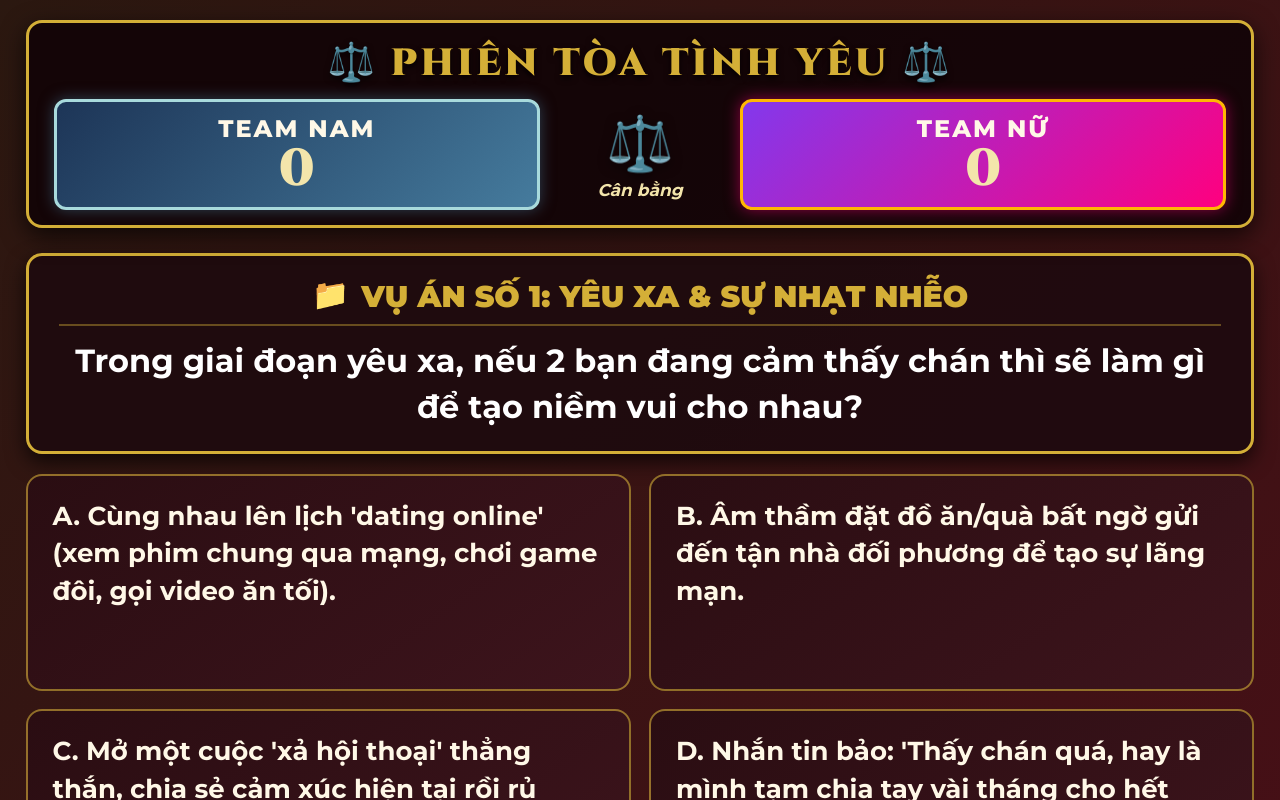
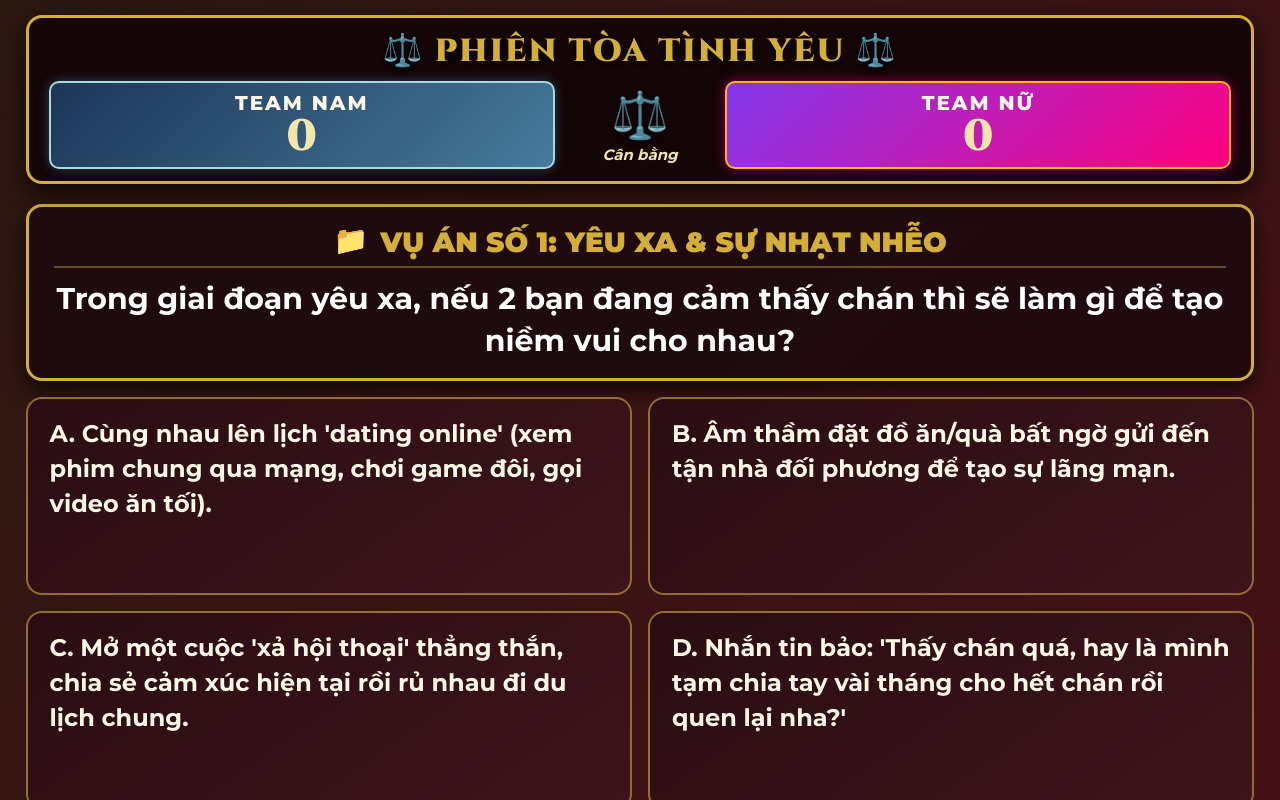
Before and after one commit to iamdoary/phientoadaunam, a plain HTML site: page index.html in a window 1280 px wide. Both pictures are taken after a click on the button "BẮT ĐẦU MỞ HỒ SƠ 🔨". Shown: the top 800 px of the page. Drawn offline with Linux system fonts and the light colour scheme.

Commit message:
Update index.html

```diff
--- a/index.html
+++ b/index.html
@@ -34,8 +34,8 @@
             display: flex;
             flex-direction: column;
             align-items: center;
-            padding: 20px 2vw;
-            overflow-y: auto; /* Cho phép cuộn tự nhiên khi nội dung dài */
+            padding: 15px 2vw;
+            overflow-y: auto;
         }
 
         /* CONTAINER CHÍNH CĂN GIỮA */
@@ -48,27 +48,27 @@
             margin: auto;
         }
 
-        /* HEADER & SCOREBOARD - GHIM CỐ ĐỊNH KHI CUỘN TRANG */
+        /* HEADER & SCOREBOARD - CHIỀU CAO VỪA VẶN ĐỂ KHÔNG ĐÈ NỘI DUNG */
         header {
             width: 100%;
             background: rgba(20, 5, 8, 0.95);
             border: 3px solid var(--gold-primary);
             border-radius: 16px;
-            padding: 15px 25px;
+            padding: 12px 20px;
             box-shadow: 0 8px 25px rgba(0,0,0,0.7);
             text-align: center;
-            margin-bottom: 25px;
+            margin-bottom: 20px;
             position: sticky;
-            top: 10px;
+            top: 0;
             z-index: 100;
         }
 
         .main-title {
             font-family: 'Cinzel', serif;
             color: var(--gold-primary);
-            font-size: clamp(26px, 3.5vw, 38px);
-            letter-spacing: 3px;
-            margin-bottom: 10px;
+            font-size: clamp(22px, 3vw, 32px);
+            letter-spacing: 2px;
+            margin-bottom: 8px;
             text-shadow: 0 3px 6px rgba(0,0,0,0.9);
             font-weight: 900;
         }
@@ -77,37 +77,37 @@
             display: flex;
             justify-content: space-between;
             align-items: center;
-            gap: 20px;
+            gap: 15px;
         }
 
         .team-box {
             flex: 1;
-            padding: 12px 18px;
-            border-radius: 12px;
+            padding: 8px 12px;
+            border-radius: 10px;
             font-weight: bold;
         }
 
         .team-nam {
             background: linear-gradient(135deg, var(--team-nam), var(--team-nam-light));
-            border: 3px solid #A8DADC;
-            box-shadow: 0 0 15px rgba(69, 123, 157, 0.5);
+            border: 2px solid #A8DADC;
+            box-shadow: 0 0 12px rgba(69, 123, 157, 0.5);
         }
 
         .team-nu {
             background: linear-gradient(135deg, var(--team-nu), var(--team-nu-pink));
-            border: 3px solid #FFB703;
-            box-shadow: 0 0 15px rgba(255, 0, 127, 0.5);
+            border: 2px solid #FFB703;
+            box-shadow: 0 0 12px rgba(255, 0, 127, 0.5);
         }
 
         .team-name {
-            font-size: clamp(16px, 2vw, 24px);
+            font-size: clamp(14px, 1.8vw, 20px);
             text-transform: uppercase;
             letter-spacing: 2px;
             font-weight: 800;
         }
 
         .team-score {
-            font-size: clamp(34px, 4.5vw, 52px);
+            font-size: clamp(28px, 3.8vw, 44px);
             font-family: 'Cinzel', serif;
             color: var(--gold-light);
             font-weight: 900;
@@ -116,7 +116,7 @@
 
         /* KHU VỰC CÁN CÂN TÒA ÁN */
         .scale-wrapper {
-            flex: 0 0 160px;
+            flex: 0 0 140px;
             display: flex;
             flex-direction: column;
             align-items: center;
@@ -124,16 +124,16 @@
         }
 
         .scale-icon {
-            font-size: clamp(36px, 4.5vw, 54px);
+            font-size: clamp(30px, 3.8vw, 46px);
             transition: transform 0.5s cubic-bezier(0.175, 0.885, 0.32, 1.275);
             transform-origin: center center;
             filter: drop-shadow(0 3px 6px rgba(0,0,0,0.7));
         }
 
         .scale-status {
-            font-size: clamp(13px, 1.5vw, 17px);
+            font-size: clamp(12px, 1.3vw, 15px);
             color: var(--gold-light);
-            margin-top: 4px;
+            margin-top: 2px;
             font-style: italic;
             font-weight: 700;
         }
@@ -158,11 +158,11 @@
             display: flex;
         }
 
-        /* LOBBY / MÀN HÌNH CHỜ */
+        /* LOBBY / MÀN HÌNH CHỜ - VỪA KHÍT 1 MÀN HÌNH */
         #lobby-screen {
             background: rgba(40, 15, 20, 0.9);
             border: 3px solid var(--gold-primary);
-            padding: 40px 30px;
+            padding: 35px 30px;
             border-radius: 20px;
             box-shadow: 0 12px 35px rgba(0,0,0,0.8);
             width: 100%;
@@ -173,7 +173,7 @@
         .lobby-title {
             font-family: 'Cinzel', serif;
             color: var(--gold-light);
-            font-size: clamp(28px, 3.5vw, 42px);
+            font-size: clamp(26px, 3.2vw, 38px);
             margin-bottom: 20px;
             font-weight: 900;
         }
@@ -190,7 +190,7 @@
             background: linear-gradient(45deg, var(--gold-primary), var(--gold-light));
             color: #2A080C;
             font-weight: 900;
-            font-size: clamp(20px, 2.5vw, 30px);
+            font-size: clamp(20px, 2.5vw, 28px);
             padding: 16px 50px;
             border: none;
             border-radius: 40px;
@@ -206,14 +206,14 @@
             box-shadow: 0 10px 28px rgba(212, 175, 55, 0.8);
         }
 
-        /* GIAO DIỆN HỒ SƠ VỤ ÁN - CHỮ TO RÕ, TỰ ĐỘNG CUỘN TRANG MƯỢT MÀ */
+        /* GIAO DIỆN HỒ SƠ VỤ ÁN - VỪA KHÍT 1 MÀN HÌNH ĐẦU TIÊN */
         .case-card {
             width: 100%;
             background: rgba(30, 10, 15, 0.92);
             border: 3px solid var(--gold-primary);
             border-radius: 16px;
-            padding: 20px 30px;
-            margin-bottom: 20px;
+            padding: 16px 25px;
+            margin-bottom: 16px;
             box-shadow: 0 8px 20px rgba(0,0,0,0.7);
             text-align: center;
         }
@@ -221,10 +221,10 @@
         .case-header {
             font-family: 'Cinzel', serif;
             color: var(--gold-primary);
-            font-size: clamp(22px, 2.5vw, 30px);
+            font-size: clamp(20px, 2.4vw, 28px);
             border-bottom: 2px solid rgba(212, 175, 55, 0.4);
-            padding-bottom: 8px;
-            margin-bottom: 12px;
+            padding-bottom: 6px;
+            margin-bottom: 10px;
             display: flex;
             align-items: center;
             justify-content: center;
@@ -233,19 +233,19 @@
         }
 
         .case-question {
-            font-size: clamp(22px, 2.8vw, 32px); /* Tăng cỡ chữ câu hỏi cực to nét */
+            font-size: clamp(20px, 2.6vw, 30px); /* Chữ câu hỏi rất rõ, không bị đè */
             font-weight: 700;
-            line-height: 1.45;
+            line-height: 1.4;
             color: #FFF;
         }
 
-        /* GRID ĐÁP ÁN (BẰNG CHỨNG) - TO RÕ RỘNG RÃI */
+        /* GRID ĐÁP ÁN (BẰNG CHỨNG) - NẰM TRỌN TRONG MÀN HÌNH 1 */
         .answers-grid {
             display: grid;
             grid-template-columns: 1fr 1fr;
-            gap: 18px;
+            gap: 16px;
             width: 100%;
-            margin-bottom: 25px;
+            margin-bottom: 40px; /* Tạo khoảng trống thoải mái trước khi cuộn xuống BTC */
         }
 
         @media (max-width: 768px) {
@@ -258,12 +258,12 @@
             background: linear-gradient(145deg, #2A0D12, #3D141C);
             border: 2px solid rgba(212, 175, 55, 0.6);
             border-radius: 16px;
-            padding: 22px 25px;
+            padding: 18px 22px;
             cursor: pointer;
             display: flex;
             flex-direction: column;
             justify-content: space-between;
-            min-height: 140px;
+            min-height: 130px;
             transition: all 0.25s ease;
             text-align: left;
         }
@@ -281,7 +281,7 @@
         }
 
         .evidence-text {
-            font-size: clamp(18px, 2.2vw, 26px); /* Tăng cỡ chữ đáp án siêu rõ */
+            font-size: clamp(17px, 2.2vw, 24px); /* Chữ đáp án to rõ chuẩn TV */
             line-height: 1.45;
             color: #FFF8E7;
             font-weight: 600;
@@ -291,7 +291,7 @@
             align-self: flex-end;
             font-family: 'Cinzel', serif;
             font-weight: 900;
-            font-size: clamp(32px, 3.8vw, 46px); /* Số % cực to lấp lánh */
+            font-size: clamp(30px, 3.5vw, 44px);
             color: var(--gold-light);
             opacity: 0;
             transform: scale(0.5);
@@ -305,22 +305,24 @@
             transform: scale(1);
         }
 
-        /* BÀN ĐIỀU KHIỂN THẨM PHÁN (BTC CONTROLLER) */
+        /* BÀN ĐIỀU KHIỂN THẨM PHÁN (BTC CONTROLLER) - NẰM Ở TRANG DƯỚI, CUỘN XUỐNG MỚI THẤY */
         .judge-panel {
             width: 100%;
             background: rgba(15, 5, 8, 0.95);
             border: 2px solid var(--gold-primary);
             border-radius: 16px;
-            padding: 18px 25px;
+            padding: 22px 30px;
             display: flex;
             flex-direction: column;
-            gap: 12px;
+            gap: 15px;
             align-items: center;
-            margin-bottom: 30px;
+            margin-top: 20px;
+            margin-bottom: 50px;
+            box-shadow: 0 10px 30px rgba(0,0,0,0.8);
         }
 
         .panel-title {
-            font-size: clamp(14px, 1.5vw, 18px);
+            font-size: clamp(15px, 1.8vw, 20px);
             text-transform: uppercase;
             letter-spacing: 2px;
             color: var(--gold-primary);
@@ -335,14 +337,14 @@
         }
 
         .btn-team {
-            padding: 15px 25px;
+            padding: 16px 25px;
             border: none;
             border-radius: 12px;
             font-weight: 800;
             color: white;
             cursor: pointer;
             transition: all 0.2s ease;
-            font-size: clamp(16px, 2vw, 22px);
+            font-size: clamp(18px, 2.2vw, 24px);
             flex: 1;
             display: flex;
             align-items: center;
@@ -370,10 +372,10 @@
             background: linear-gradient(45deg, #333, #555);
             color: var(--gold-light);
             border: 2px solid var(--gold-primary);
-            padding: 12px 40px;
+            padding: 14px 45px;
             border-radius: 30px;
             font-weight: 800;
-            font-size: clamp(16px, 2vw, 22px);
+            font-size: clamp(18px, 2.2vw, 24px);
             cursor: pointer;
             transition: all 0.2s ease;
         }
@@ -437,7 +439,7 @@
 <body>
 
     <div class="app-container">
-        <!-- SCOREBOARD HEADER (GHIM CỐ ĐỊNH TRÊN ĐỈNH KHI CUỘN TRANG) -->
+        <!-- SCOREBOARD HEADER (GHIM TRÊN ĐỈNH) -->
         <header>
             <div class="main-title">⚖️ PHIÊN TÒA TÌNH YÊU ⚖️</div>
             <div class="scoreboard-container">
@@ -462,7 +464,7 @@
         </header>
 
         <main>
-            <!-- 1. MÀN HÌNH KHAI MẠC (LOBBY - VỪA KHÍT NÊN KHÔNG CẦN CUỘN) -->
+            <!-- 1. MÀN HÌNH KHAI MẠC (LOBBY - VỪA KHÍT 1 MÀN HÌNH) -->
             <div id="lobby-screen" class="screen active">
                 <h2 class="lobby-title">KHAI MẠC PHIÊN TÒA SPECIAL 20/10</h2>
                 <p class="lobby-desc">
@@ -473,9 +475,9 @@
                 <button class="btn-gold" onclick="startGame()">Bắt Đầu Mở Hồ Sơ 🔨</button>
             </div>
 
-            <!-- 2. MÀN HÌNH CHƠI GAME (GAMEPLAY - CHỮ TO ĐẬM RÕ NÉT, CUỘN TRANG MƯỢT MÀ) -->
+            <!-- 2. MÀN HÌNH CHƠI GAME (GAMEPLAY) -->
             <div id="game-screen" class="screen">
-                <!-- THÔNG TIN VỤ ÁN -->
+                <!-- THÔNG TIN VỤ ÁN & 4 ĐÁP ÁN (NẰM TRỌN NGUYÊN MÀN HÌNH ĐẦU TIÊN) -->
                 <div class="case-card">
                     <div class="case-header">
                         📁 <span id="case-number">HỒ SƠ VỤ ÁN SỐ 1</span>
@@ -485,12 +487,11 @@
                     </div>
                 </div>
 
-                <!-- 4 TẬP BẰNG CHỨNG (ĐÁP ÁN) -->
                 <div class="answers-grid" id="answers-container">
                     <!-- Sẽ được JS tự động đổ 4 đáp án vào -->
                 </div>
 
-                <!-- BÀN ĐIỀU KHIỂN CỦA THẨM PHÁN (BTC) -->
+                <!-- BÀN ĐIỀU KHIỂN CỦA THẨM PHÁN (BTC) - CUỘN XUỐNG DƯỚI MỚI THẤY -->
                 <div class="judge-panel">
                     <div class="panel-title">🔨 BÀN ĐIỀU KHIỂN THẨM PHÁN (BTC)</div>
                     <div class="judge-buttons">
@@ -619,7 +620,7 @@
             document.getElementById('btn-next-case').disabled = true;
             selectedPercent = 0;
 
-            // Tự động cuộn mượt lên đỉnh câu hỏi mới
+            // Cuộn mượt lên vị trí câu hỏi mới
             window.scrollTo({ top: 0, behavior: 'smooth' });
         }
 
```
